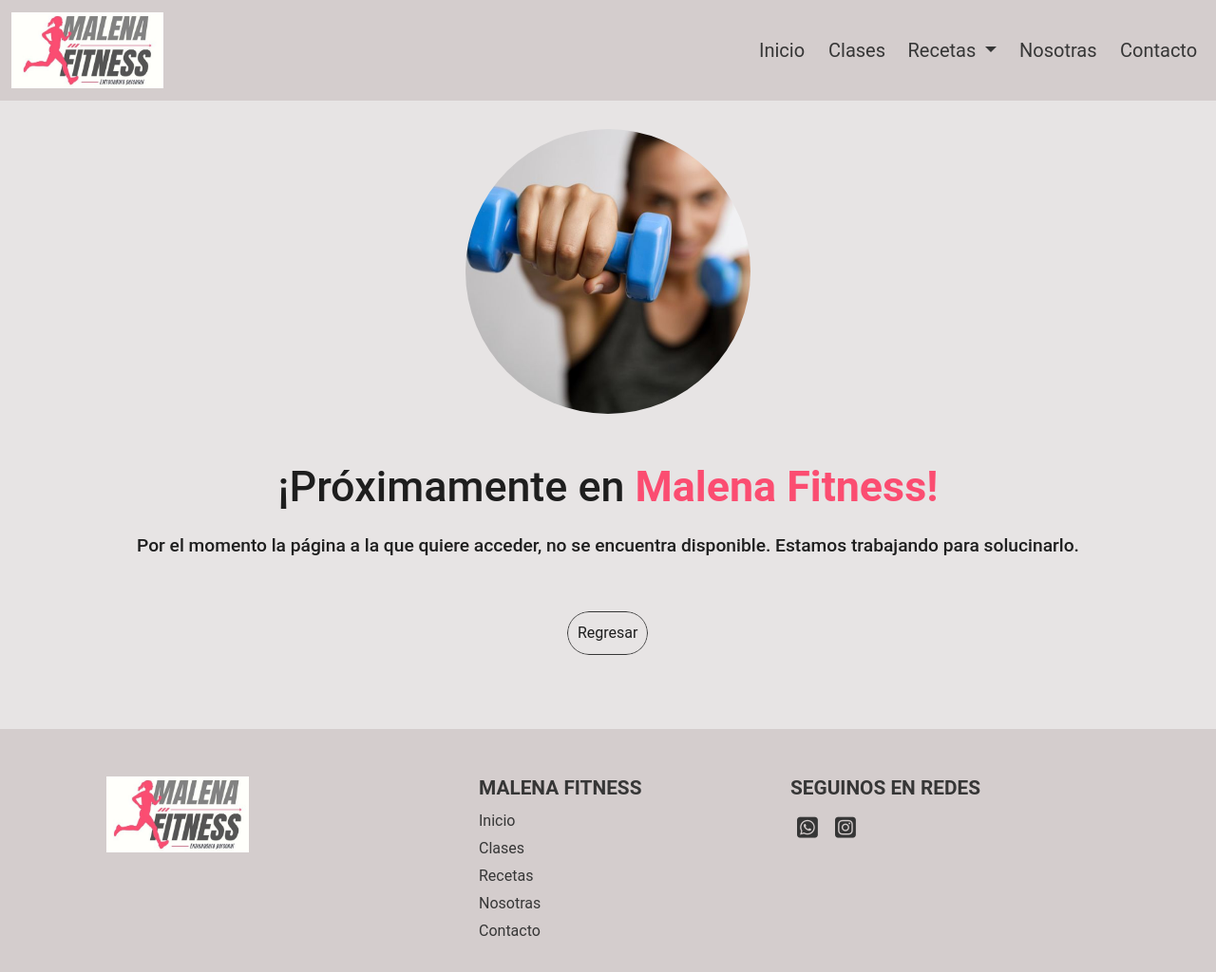
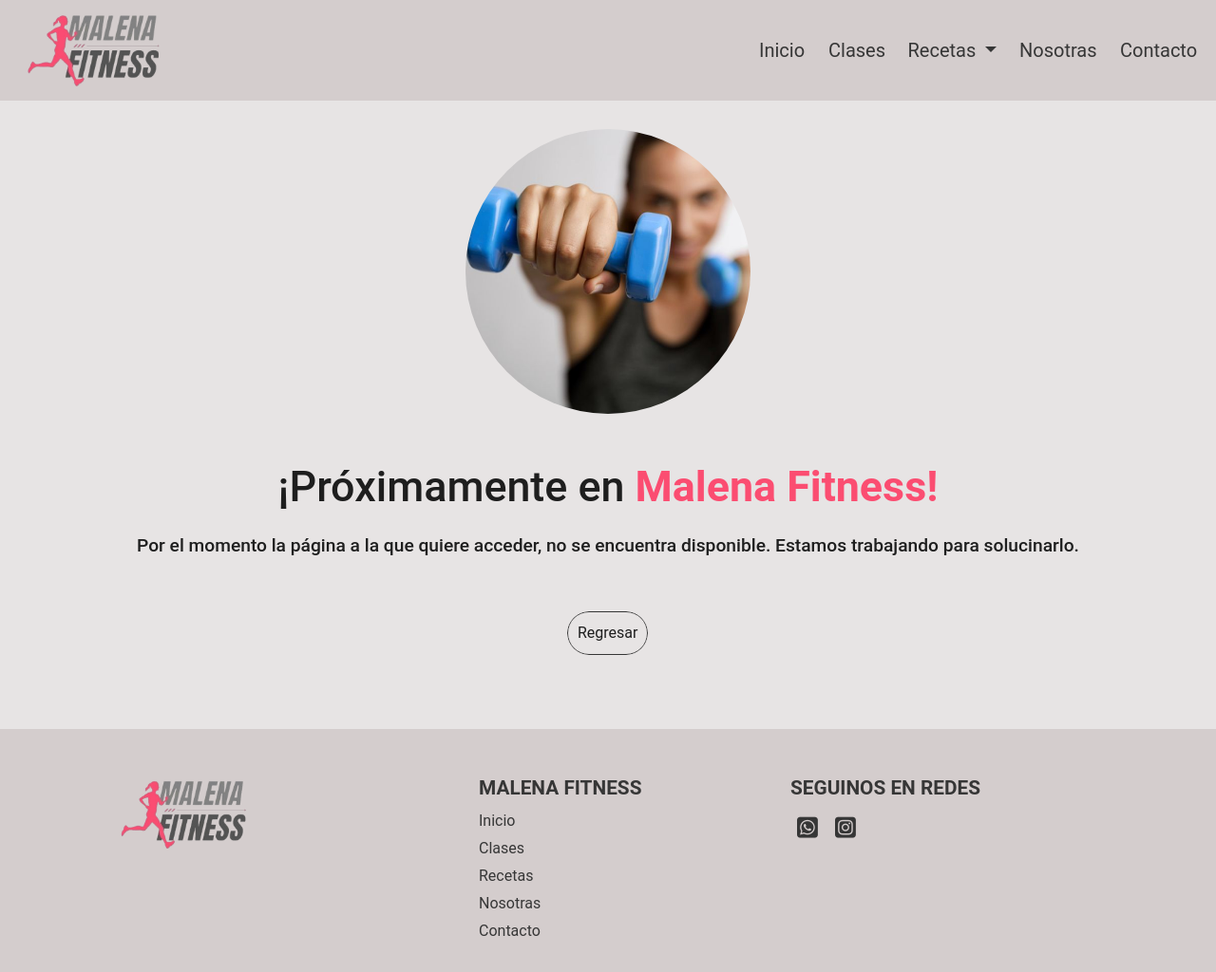
Before and after one commit to valen-gud/malenaFitness, a website: page pages/404.html in a window 1280 px wide. Shown: the whole page at 95% size. Drawn offline with nearby package versions, Linux system fonts and the light colour scheme.

Commit message:
cambios en error404

```diff
--- a/pages/404.html
+++ b/pages/404.html
@@ -15,7 +15,7 @@
         <nav class="navbar navbar-expand-lg navbar-light bg-nav">
         <div class="container-fluid">
             <a class="navbar-brand" href="../index.html">
-                <img class="logo" src="../assets/img/malena_fitness_blanco.jpg" alt="logoMalenaFitness">
+                <img class="logo" src="../assets/img/malena_fitness_png (2).png" alt="logoMalenaFitness">
             </a>
           <button class="navbar-toggler" type="button" data-bs-toggle="collapse" data-bs-target="#navbarSupportedContent" aria-controls="navbarSupportedContent" aria-expanded="false" aria-label="Toggle navigation">
             <span class="navbar-toggler-icon"></span>
@@ -69,7 +69,7 @@
             <div class="row alto40vh">
                 <section class="col-12 col-md-4 footerCol">
                      <a href="../index.html">
-                        <img class="logofooter" src="../assets/img/malena_fitness_blanco.jpg" alt="logoMalenaFitnessFooter" loading="lazy" data-aos="flip-left">
+                        <img class="logofooter" src="../assets/img/malena_fitness_png (2).png" alt="logoMalenaFitnessFooter" loading="lazy" data-aos="flip-left">
                     </a>
                 </section>
 
@@ -88,7 +88,7 @@
 
                 <section class="col-12 col-md-4 footerCol">
                     <h4 class="tituloFooter">SEGUINOS EN REDES</h4>
-                    <a class="hvr-float-shadow" href="404.html"><i class="fa-brands fa-square-whatsapp IconRedes"></i></a>
+                    <a class="hvr-float-shadow"target="_blank" href="https://web.whatsapp.com/"><i class="fa-brands fa-square-whatsapp IconRedes" ></i></a>
                     <a class="hvr-float-shadow" href="https://www.instagram.com/malena.fitness?utm_source=ig_web_button_share_sheet&igsh=ZDNlZDc0MzIxNw==" target="_blank"><i class="fa-brands fa-square-instagram IconRedes "></i></i></a>
                 </section>
             </div>
```
